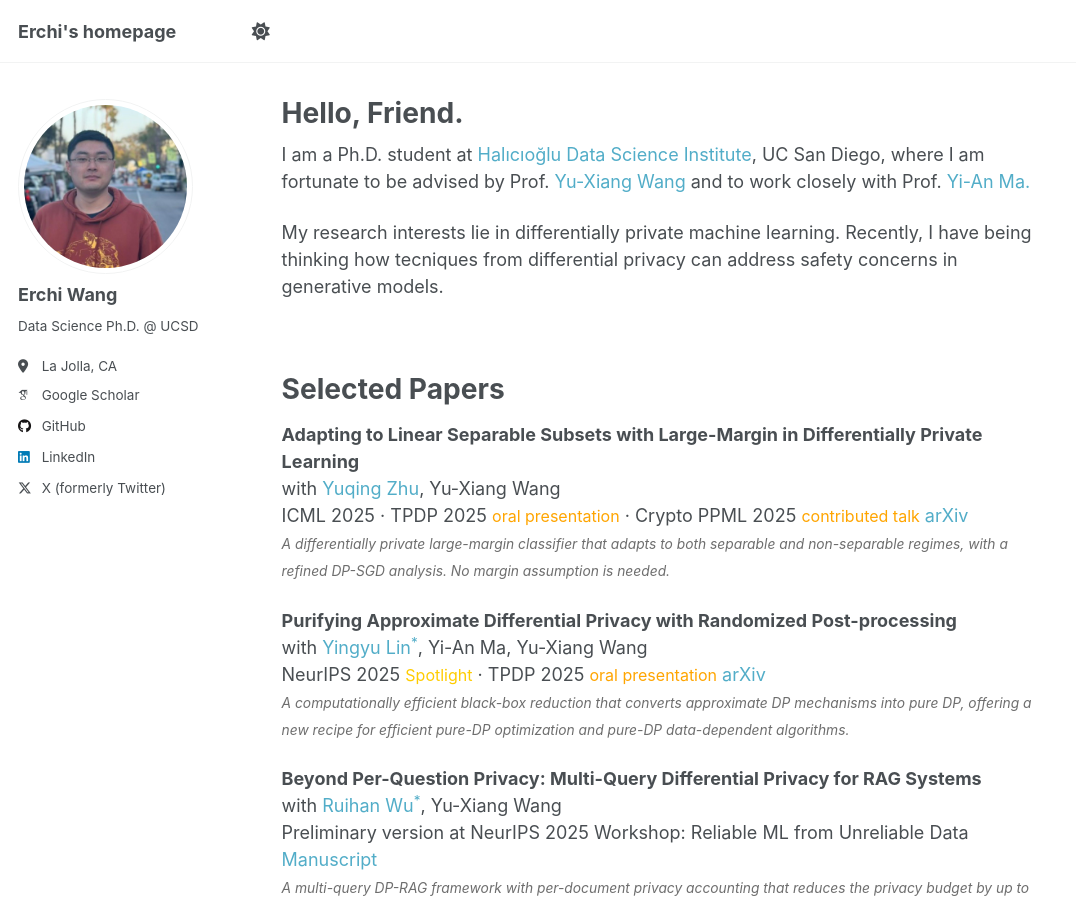
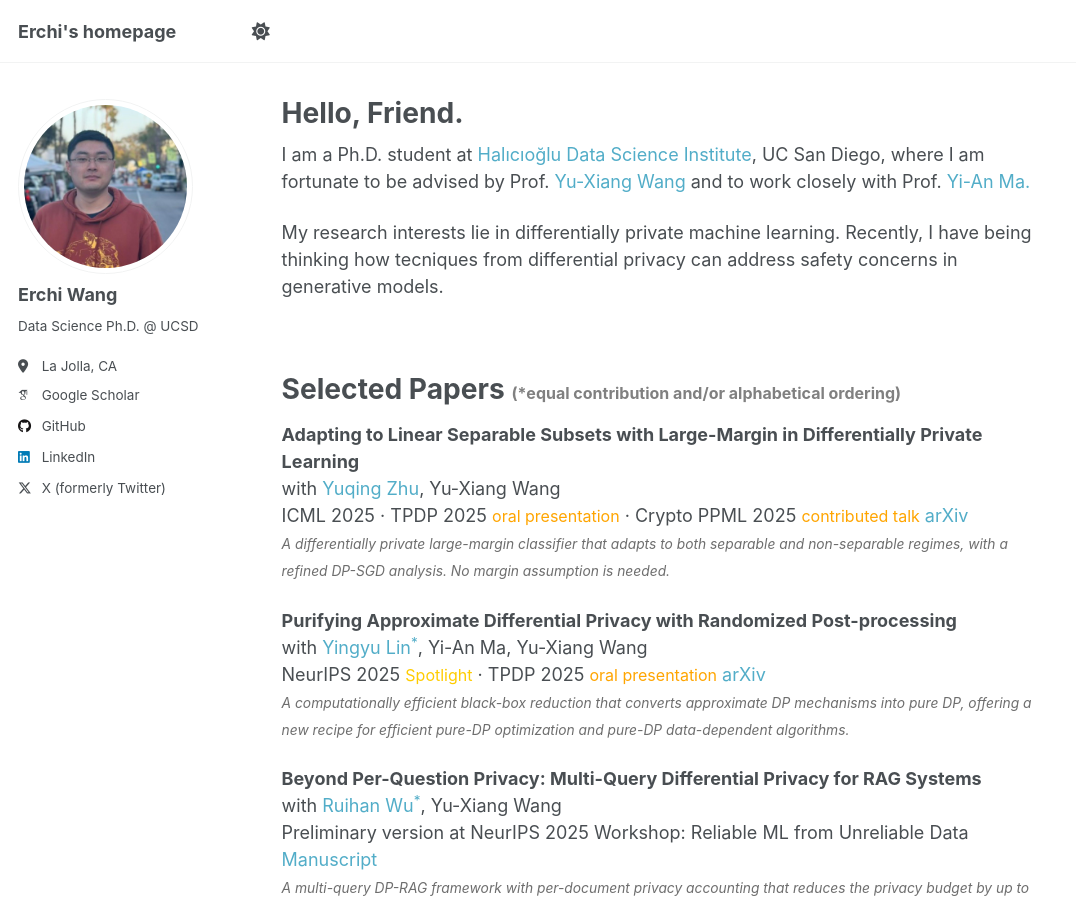
Before and after one commit to erchiw/erchiw.github.io, a Jekyll site: the page built from _pages/about.md, in a window 1280 px wide and 900 px high. Shown: the whole window, without its empty margins (0-1076 px from the left). Built offline with Jekyll 4.4.1, drawn with Linux system fonts in a browser that asks for light colours; some web fonts are replaced.

Commit message:
change layout

```diff
--- a/_pages/about.md
+++ b/_pages/about.md
@@ -15,7 +15,7 @@ My research interests lie in differentially private machine learning. Recently,
 <br />
 
 
-Selected Papers <small><span style="color:#888888">
+Selected Papers <small><span style="color:#888888"> <span style="color: gray; font-size: 12pt;">(*equal contribution and/or alphabetical ordering)</span>
 ======
 **Adapting to Linear Separable Subsets with Large-Margin in Differentially Private Learning**
 <br> with <a href="https://jeremy43.github.io/" style="text-decoration:none">Yuqing Zhu</a>, Yu-Xiang Wang
```
